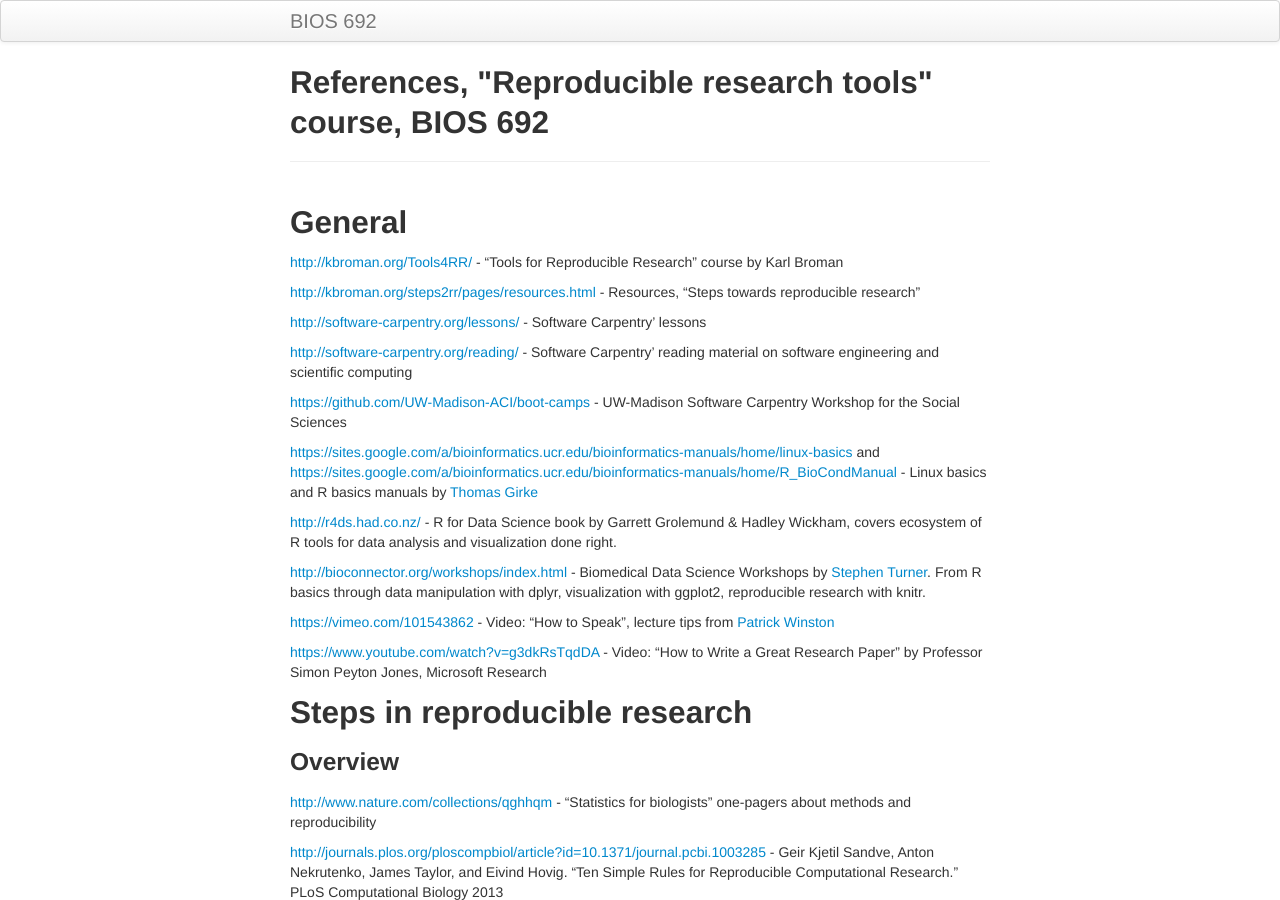
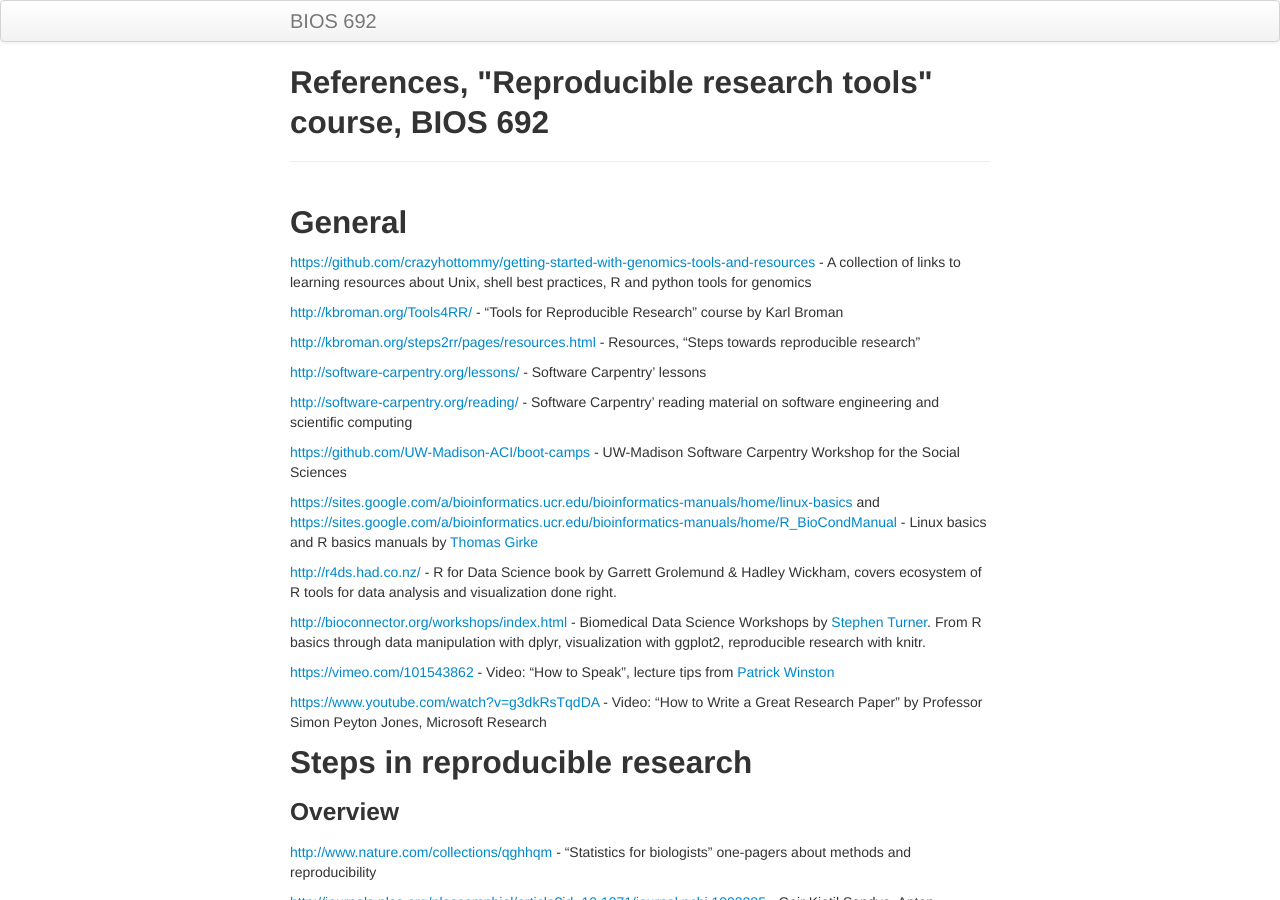
Before and after one commit to mdozmorov/BIOS692, a Jekyll site: the page built from pages/references.md, in a window 1280 px wide and 900 px high. Built offline with Jekyll 4.4.1, drawn with Linux system fonts in a browser that asks for light colours.

Commit message:
Add crazyhottommy repo

```diff
--- a/pages/references.md
+++ b/pages/references.md
@@ -5,6 +5,8 @@ title: References, "Reproducible research tools" course, BIOS 692
 ---
 
 ## General
+
+[https://github.com/crazyhottommy/getting-started-with-genomics-tools-and-resources](https://github.com/crazyhottommy/getting-started-with-genomics-tools-and-resources) - A collection of links to learning resources about Unix, shell best practices, R and python tools for genomics
 
 [http://kbroman.org/Tools4RR/](http://kbroman.org/Tools4RR/) - "Tools for Reproducible Research" course by Karl Broman
 
```
